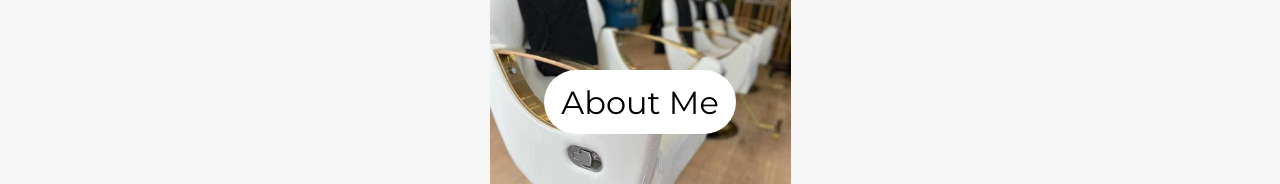
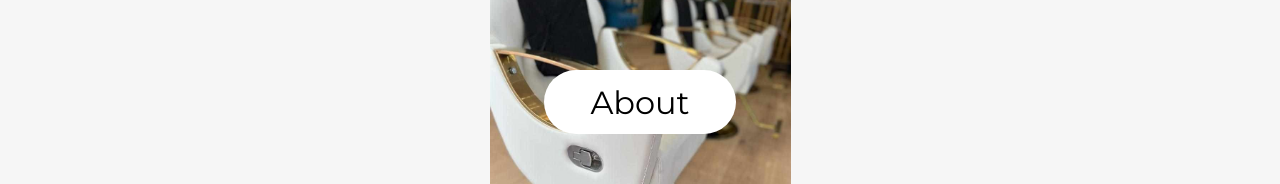
Before and after one commit to PaulSzavay/Studio-Wick, a React (Create React App) app: page / in a window 1280 px wide. Shown: the part 595-779 px from the top of the page. Built offline with nearby package versions, Linux system fonts and the light colour scheme; a web font is replaced by a local one.

Commit message:
about me button changed

```diff
--- a/src/Homepage.js
+++ b/src/Homepage.js
@@ -19,7 +19,7 @@ const Homepage = () => {
                     </a>
                 </Book>
                 <AboutMe>
-                    <AboutMeButton className="button2" to="/about">About Me</AboutMeButton>
+                    <AboutMeButton className="button2" to="/about">About</AboutMeButton>
                     <Link to="/about">
                     <AboutMeImage src={Placeholder}></AboutMeImage>
                     </Link>
```
